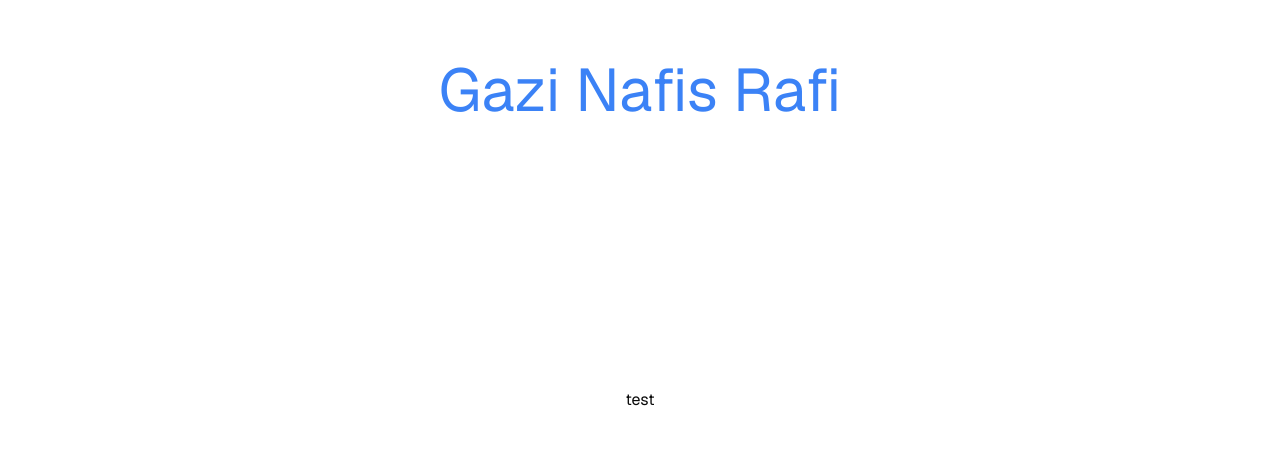
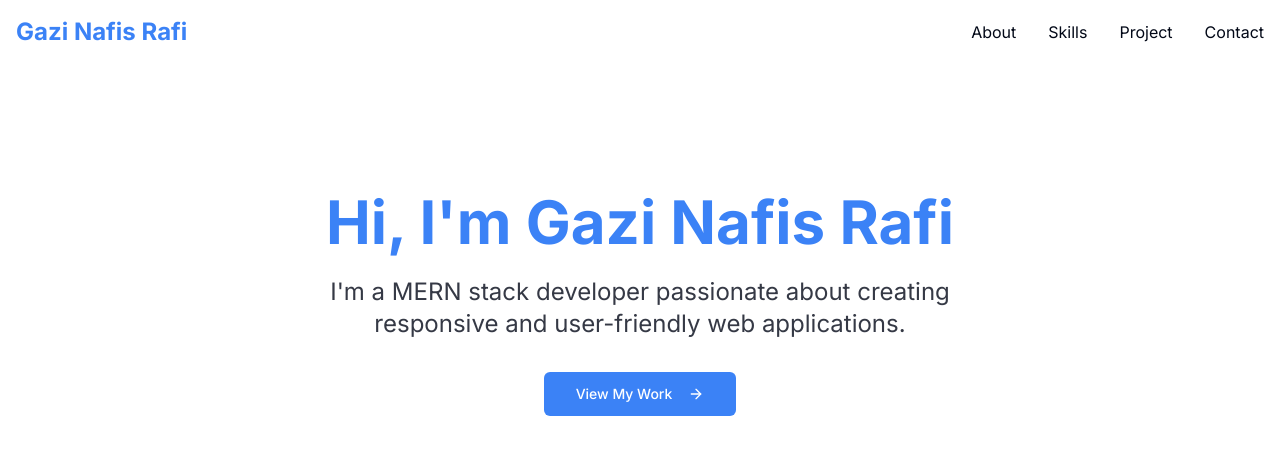
Before and after one commit to gaznafis007/gazi-nafis-rafi, a Next.js app: page / in a window 1280 px wide. Shown: the top 454 px of the page. Built offline with nearby package versions, Linux system fonts and the light colour scheme.

Commit message:
navbar, hero, and layout

```diff
--- /dev/null
+++ b/src/app/ClientLayout.js
@@ -0,0 +1,20 @@
+"use client"
+
+import LoadingAnimation from "@/components/LoadingAnimation"
+import { useState, useEffect } from "react"
+
+
+export default function ClientLayout({ children }) {
+  const [isLoading, setIsLoading] = useState(true)
+
+  useEffect(() => {
+    // Simulate loading time (you can replace this with actual loading logic)
+    const timer = setTimeout(() => {
+      setIsLoading(false)
+    }, 2000)
+
+    return () => clearTimeout(timer)
+  }, [])
+
+  return <>{isLoading ? <LoadingAnimation /> : children}</>
+}
--- a/src/app/globals.css
+++ b/src/app/globals.css
@@ -2,63 +2,69 @@
 @tailwind components;
 @tailwind utilities;
 
-body {
-  font-family: Arial, Helvetica, sans-serif;
-}
-
 @layer base {
   :root {
     --background: 0 0% 100%;
-    --foreground: 0 0% 3.9%;
+    --foreground: 222.2 84% 4.9%;
+
+    --muted: 210 40% 96.1%;
+    --muted-foreground: 215.4 16.3% 46.9%;
+
+    --popover: 0 0% 100%;
+    --popover-foreground: 222.2 84% 4.9%;
+
     --card: 0 0% 100%;
-    --card-foreground: 0 0% 3.9%;
-    --popover: 0 0% 100%;
-    --popover-foreground: 0 0% 3.9%;
-    --primary: 0 0% 9%;
-    --primary-foreground: 0 0% 98%;
-    --secondary: 0 0% 96.1%;
-    --secondary-foreground: 0 0% 9%;
-    --muted: 0 0% 96.1%;
-    --muted-foreground: 0 0% 45.1%;
-    --accent: 0 0% 96.1%;
-    --accent-foreground: 0 0% 9%;
+    --card-foreground: 222.2 84% 4.9%;
+
+    --border: 214.3 31.8% 91.4%;
+    --input: 214.3 31.8% 91.4%;
+
+    --primary: 217 91% 60%;
+    --primary-foreground: 210 40% 98%;
+
+    --secondary: 210 40% 96.1%;
+    --secondary-foreground: 222.2 47.4% 11.2%;
+
+    --accent: 210 40% 96.1%;
+    --accent-foreground: 222.2 47.4% 11.2%;
+
     --destructive: 0 84.2% 60.2%;
-    --destructive-foreground: 0 0% 98%;
-    --border: 0 0% 89.8%;
-    --input: 0 0% 89.8%;
-    --ring: 0 0% 3.9%;
-    --chart-1: 12 76% 61%;
-    --chart-2: 173 58% 39%;
-    --chart-3: 197 37% 24%;
-    --chart-4: 43 74% 66%;
-    --chart-5: 27 87% 67%;
+    --destructive-foreground: 210 40% 98%;
+
+    --ring: 215 20.2% 65.1%;
+
     --radius: 0.5rem;
   }
+
   .dark {
-    --background: 0 0% 3.9%;
-    --foreground: 0 0% 98%;
-    --card: 0 0% 3.9%;
-    --card-foreground: 0 0% 98%;
-    --popover: 0 0% 3.9%;
-    --popover-foreground: 0 0% 98%;
-    --primary: 0 0% 98%;
-    --primary-foreground: 0 0% 9%;
-    --secondary: 0 0% 14.9%;
-    --secondary-foreground: 0 0% 98%;
-    --muted: 0 0% 14.9%;
-    --muted-foreground: 0 0% 63.9%;
-    --accent: 0 0% 14.9%;
-    --accent-foreground: 0 0% 98%;
+    --background: 222.2 84% 4.9%;
+    --foreground: 210 40% 98%;
+
+    --muted: 217.2 32.6% 17.5%;
+    --muted-foreground: 215 20.2% 65.1%;
+
+    --popover: 222.2 84% 4.9%;
+    --popover-foreground: 210 40% 98%;
+
+    --card: 222.2 84% 4.9%;
+    --card-foreground: 210 40% 98%;
+
+    --border: 217.2 32.6% 17.5%;
+    --input: 217.2 32.6% 17.5%;
+
+    --primary: 217 91% 60%;
+    --primary-foreground: 222.2 47.4% 11.2%;
+
+    --secondary: 217.2 32.6% 17.5%;
+    --secondary-foreground: 210 40% 98%;
+
+    --accent: 217.2 32.6% 17.5%;
+    --accent-foreground: 210 40% 98%;
+
     --destructive: 0 62.8% 30.6%;
-    --destructive-foreground: 0 0% 98%;
-    --border: 0 0% 14.9%;
-    --input: 0 0% 14.9%;
-    --ring: 0 0% 83.1%;
-    --chart-1: 220 70% 50%;
-    --chart-2: 160 60% 45%;
-    --chart-3: 30 80% 55%;
-    --chart-4: 280 65% 60%;
-    --chart-5: 340 75% 55%;
+    --destructive-foreground: 0 85.7% 97.3%;
+
+    --ring: 217.2 32.6% 17.5%;
   }
 }
 
--- a/src/app/layout.js
+++ b/src/app/layout.js
@@ -1,29 +1,20 @@
-import { Geist, Geist_Mono } from "next/font/google";
-import "./globals.css";
+import { Inter } from "next/font/google"
+import "./globals.css"
+import ClientLayout from "./ClientLayout"
 
-const geistSans = Geist({
-  variable: "--font-geist-sans",
-  subsets: ["latin"],
-});
-
-const geistMono = Geist_Mono({
-  variable: "--font-geist-mono",
-  subsets: ["latin"],
-});
+const inter = Inter({ subsets: ["latin"] })
 
 export const metadata = {
   title: "Gazi Nafis Rafi",
-  description: "A portfolio website for Gazi Nafis Rafi",
-};
+  description: "A portfolio website for Gazi Nafis Md Abdullah who is a MERN stack developer",
+}
 
 export default function RootLayout({ children }) {
   return (
     <html lang="en">
-      <body
-        className={`${geistSans.variable} ${geistMono.variable} antialiased`}
-      >
-        {children}
+      <body className={inter.className}>
+        <ClientLayout>{children}</ClientLayout>
       </body>
     </html>
-  );
+  )
 }
--- a/src/app/page.js
+++ b/src/app/page.js
@@ -1,10 +1,14 @@
-import Image from "next/image";
+import Hero from "@/components/Hero";
+import Navbar from "@/components/Navbar";
+
+
+
 
 export default function Home() {
   return (
-    <div className="grid grid-rows-[20px_1fr_20px] items-center justify-items-center min-h-screen p-8 pb-20 gap-16 sm:p-20 font-[family-name:var(--font-geist-sans)]">
-      <h2 className="text-6xl text-center text-blue-500">Gazi Nafis Rafi</h2>
-      <p>test</p>
-    </div>
-  );
+    <main className="min-h-screen bg-background">
+      <Navbar/>
+      <Hero/>
+    </main>
+  )
 }
--- /dev/null
+++ b/src/components/AnimatedBackgorund.jsx
@@ -0,0 +1,95 @@
+"use client"
+
+import { useCallback } from "react"
+import { loadSlim } from "tsparticles-slim"
+import Particles from "react-particles"
+
+const AnimatedBackground = () => {
+  const particlesInit = useCallback(async (engine) => {
+    await loadSlim(engine)
+  }, [])
+
+  const particlesLoaded = useCallback(async (container) => {
+    console.log(container)
+  }, [])
+
+  return (
+    <Particles
+      className="absolute inset-0 -z-10"
+      id="tsparticles"
+      init={particlesInit}
+      loaded={particlesLoaded}
+      options={{
+        background: {
+          color: {
+            value: "transparent",
+          },
+        },
+        fpsLimit: 120,
+        interactivity: {
+          events: {
+            onClick: {
+              enable: false,
+              mode: "push",
+            },
+            onHover: {
+              enable: true,
+              mode: "repulse",
+            },
+            resize: true,
+          },
+          modes: {
+            push: {
+              quantity: 4,
+            },
+            repulse: {
+              distance: 200,
+              duration: 0.4,
+            },
+          },
+        },
+        particles: {
+          color: {
+            value: "#3b82f6",
+          },
+          links: {
+            color: "#3b82f6",
+            distance: 150,
+            enable: true,
+            opacity: 0.5,
+            width: 1,
+          },
+          move: {
+            direction: "none",
+            enable: true,
+            outModes: {
+              default: "bounce",
+            },
+            random: false,
+            speed: 1,
+            straight: false,
+          },
+          number: {
+            density: {
+              enable: true,
+              area: 800,
+            },
+            value: 80,
+          },
+          opacity: {
+            value: 0.5,
+          },
+          shape: {
+            type: "circle",
+          },
+          size: {
+            value: { min: 1, max: 5 },
+          },
+        },
+        detectRetina: true,
+      }}
+    />
+  )
+}
+
+export default AnimatedBackground
--- /dev/null
+++ b/src/components/Hero.jsx
@@ -0,0 +1,54 @@
+"use client"
+
+import { motion } from "framer-motion"
+import { Button } from "@/components/ui/button"
+import { ArrowRight } from "lucide-react"
+import AnimatedBackground from "./AnimatedBackgorund"
+
+
+const Hero = () => {
+  return (
+    <section className="relative py-20 md:py-32 overflow-hidden">
+      <AnimatedBackground />
+      <div className="container mx-auto px-4 text-center relative z-10">
+        <motion.h1
+          className="text-4xl md:text-6xl font-bold mb-6 text-blue-500"
+          initial={{ opacity: 0, y: 20 }}
+          animate={{ opacity: 1, y: 0 }}
+          transition={{ duration: 0.5 }}
+        >
+          Hi, I'm{" "}
+          <motion.span
+            initial={{ opacity: 0, scale: 0.5 }}
+            animate={{ opacity: 1, scale: 1 }}
+            transition={{ delay: 0.5, duration: 0.5 }}
+          >
+            Gazi Nafis Rafi
+          </motion.span>
+        </motion.h1>
+        <motion.p
+          className="text-xl md:text-2xl mb-8 max-w-2xl mx-auto text-foreground/80"
+          initial={{ opacity: 0, y: 20 }}
+          animate={{ opacity: 1, y: 0 }}
+          transition={{ delay: 0.7, duration: 0.5 }}
+        >
+          I'm a MERN stack developer passionate about creating responsive and user-friendly web applications.
+        </motion.p>
+        <motion.div
+          initial={{ opacity: 0, y: 20 }}
+          animate={{ opacity: 1, y: 0 }}
+          transition={{ delay: 0.9, duration: 0.5 }}
+        >
+          <Button asChild size="lg" className="bg-blue-500 hover:bg-blue-600 text-white">
+            <a href="#projects" className="inline-flex items-center">
+              View My Work
+              <ArrowRight className="ml-2 h-4 w-4" />
+            </a>
+          </Button>
+        </motion.div>
+      </div>
+    </section>
+  )
+}
+
+export default Hero
--- a/src/components/Navbar.jsx
+++ b/src/components/Navbar.jsx
@@ -1,11 +1,77 @@
-import React from 'react';
+"use client"
+
+import { useState, useEffect } from "react"
+import Link from "next/link"
+import { motion, AnimatePresence } from "framer-motion"
+import { Menu, X } from "lucide-react"
+import { navItems } from "@/constants/constants"
 
 const Navbar = () => {
-    return (
-        <div>
-            <h2 className="text-4xl text-center">This is navbar</h2>
-        </div>
-    );
-};
+  const [isMenuOpen, setIsMenuOpen] = useState(false)
+  const [scrolled, setScrolled] = useState(false)
 
-export default Navbar;
+  const toggleMenu = () => setIsMenuOpen(!isMenuOpen)
+
+  useEffect(() => {
+    const handleScroll = () => {
+      setScrolled(window.scrollY > 20)
+    }
+
+    window.addEventListener("scroll", handleScroll)
+    return () => window.removeEventListener("scroll", handleScroll)
+  }, [])
+
+  return (
+    <header
+      className={`sticky top-0 z-50 transition-all duration-300 ${scrolled ? "bg-background/80 backdrop-blur-md shadow-md" : "bg-transparent"}`}
+    >
+      <div className="container mx-auto px-4 py-4">
+        <nav className="flex justify-between items-center">
+          <Link href="/" className="text-2xl font-bold text-blue-500">
+            Gazi Nafis Rafi
+          </Link>
+          <div className="hidden md:flex space-x-8">
+            {navItems.map((item) => (
+              <Link
+                key={item?.name}
+                href={`#${item?.name.toLowerCase()}`}
+                className="text-foreground hover:text-blue-500 transition-colors"
+              >
+                {item.name}
+              </Link>
+            ))}
+          </div>
+          <button className="md:hidden text-foreground" onClick={toggleMenu}>
+            {isMenuOpen ? <X /> : <Menu />}
+          </button>
+        </nav>
+      </div>
+      <AnimatePresence>
+        {isMenuOpen && (
+          <motion.div
+            initial={{ opacity: 0, y: -20 }}
+            animate={{ opacity: 1, y: 0 }}
+            exit={{ opacity: 0, y: -20 }}
+            transition={{ duration: 0.3 }}
+            className="md:hidden bg-background/95 backdrop-blur-md"
+          >
+            <nav className="container mx-auto px-4 py-4 flex flex-col space-y-4">
+              {["About", "Skills", "Projects", "Contact"].map((item) => (
+                <Link
+                  key={item}
+                  href={`#${item.toLowerCase()}`}
+                  className="text-foreground hover:text-blue-500 transition-colors"
+                  onClick={toggleMenu}
+                >
+                  {item}
+                </Link>
+              ))}
+            </nav>
+          </motion.div>
+        )}
+      </AnimatePresence>
+    </header>
+  )
+}
+
+export default Navbar
--- /dev/null
+++ b/src/components/ui/button.jsx
@@ -0,0 +1,47 @@
+import * as React from "react"
+import { Slot } from "@radix-ui/react-slot"
+import { cva } from "class-variance-authority";
+
+import { cn } from "@/lib/utils"
+
+const buttonVariants = cva(
+  "inline-flex items-center justify-center gap-2 whitespace-nowrap rounded-md text-sm font-medium ring-offset-background transition-colors focus-visible:outline-none focus-visible:ring-2 focus-visible:ring-ring focus-visible:ring-offset-2 disabled:pointer-events-none disabled:opacity-50 [&_svg]:pointer-events-none [&_svg]:size-4 [&_svg]:shrink-0",
+  {
+    variants: {
+      variant: {
+        default: "bg-primary text-primary-foreground hover:bg-primary/90",
+        destructive:
+          "bg-destructive text-destructive-foreground hover:bg-destructive/90",
+        outline:
+          "border border-input bg-background hover:bg-accent hover:text-accent-foreground",
+        secondary:
+          "bg-secondary text-secondary-foreground hover:bg-secondary/80",
+        ghost: "hover:bg-accent hover:text-accent-foreground",
+        link: "text-primary underline-offset-4 hover:underline",
+      },
+      size: {
+        default: "h-10 px-4 py-2",
+        sm: "h-9 rounded-md px-3",
+        lg: "h-11 rounded-md px-8",
+        icon: "h-10 w-10",
+      },
+    },
+    defaultVariants: {
+      variant: "default",
+      size: "default",
+    },
+  }
+)
+
+const Button = React.forwardRef(({ className, variant, size, asChild = false, ...props }, ref) => {
+  const Comp = asChild ? Slot : "button"
+  return (
+    (<Comp
+      className={cn(buttonVariants({ variant, size, className }))}
+      ref={ref}
+      {...props} />)
+  );
+})
+Button.displayName = "Button"
+
+export { Button, buttonVariants }
--- /dev/null
+++ b/src/constants/constants.js
@@ -0,0 +1,14 @@
+export const navItems = [
+    {
+        name: 'About',
+    },
+    {
+        name: 'Skills',
+    },
+    {
+        name: 'Project',
+    },
+    {
+        name: 'Contact',
+    }
+]
```
Also changed, not shown: package.json (+8 -1 lines), src/components/LoadingAnimation.jsx (added, +34 -0 lines), 1 other file (tests, documents, lock files or other folders).
